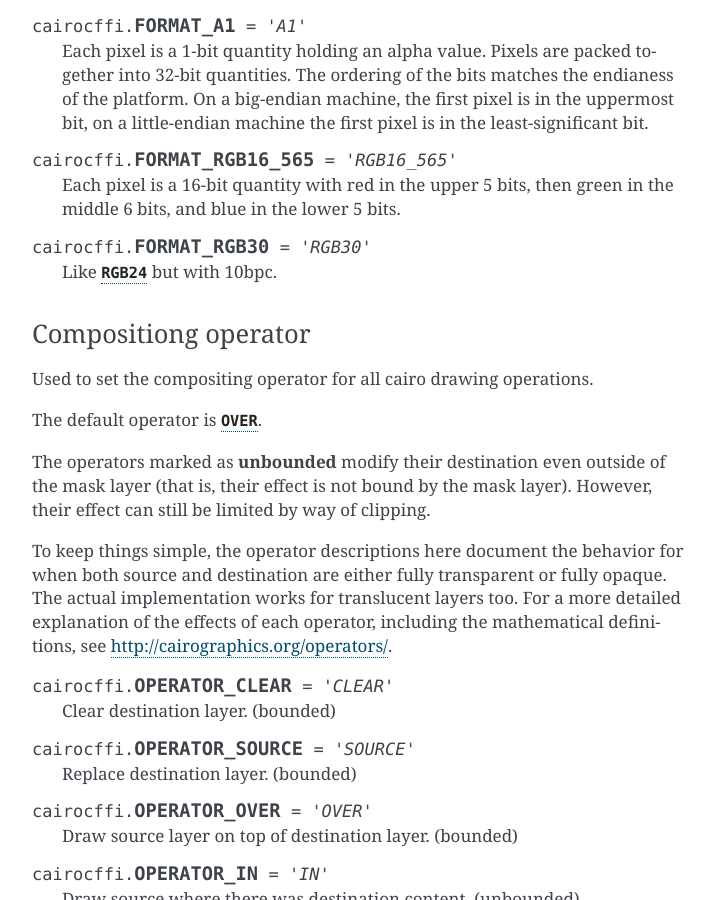
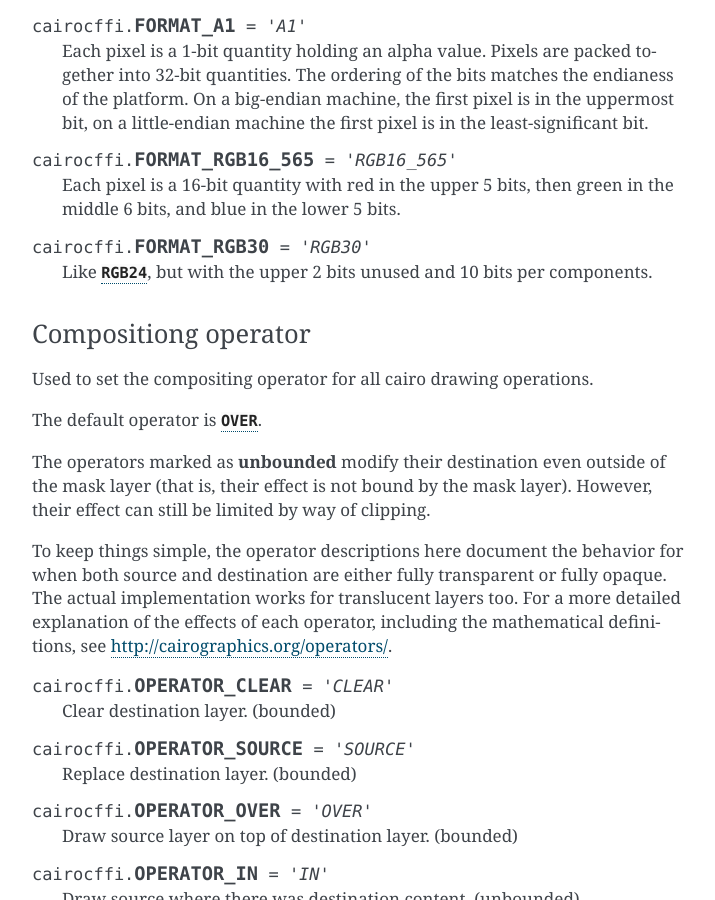
Before and after one commit to Kozea/cairocffi, a Sphinx documentation site: the page built from docs/api.rst, in a window 1280 px wide and 900 px high, scrolled down 5047 px. Shown: the whole window, without its empty margins (388-1103 px from the left). Built offline with Sphinx 7.4.7, drawn with Linux system fonts in a browser that asks for light colours.

Commit message:
Clarify FORMAT_RGB30

```diff
--- a/docs/api.rst
+++ b/docs/api.rst
@@ -211,7 +211,8 @@ Used to identify the memory format of image data.
 .. data:: FORMAT_RGB30
     :annotation: = 'RGB30'
 
-    Like :obj:`RGB24 <FORMAT_RGB24>` but with 10bpc.
+    Like :obj:`RGB24 <FORMAT_RGB24>`,
+    but with the upper 2 bits unused and 10 bits per components.
 
 
 .. _OPERATOR:
```
